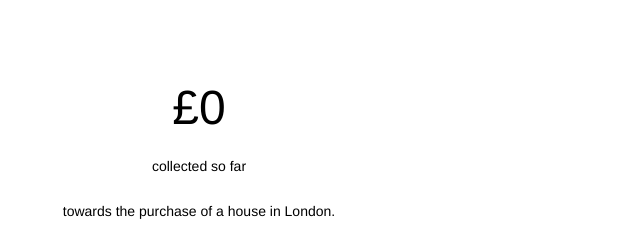
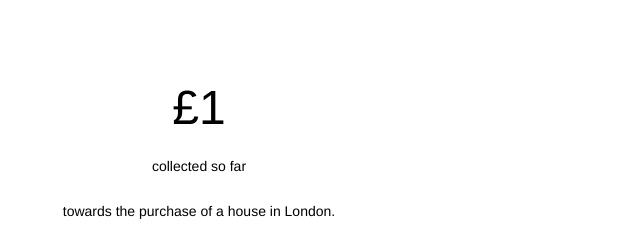
Before and after one commit to 1britishpound-byte/1britishpounds, a plain HTML site: page index.html in a window 1280 px wide. Shown: the top 229 px of the page, 441-1081 px from the left. Drawn offline with Linux system fonts and the light colour scheme.

Commit message:
Update index.html

```diff
--- a/index.html
+++ b/index.html
@@ -107,7 +107,7 @@
 
   <div class="container">
 
-    <h1>£0</h1>
+    <h1>£1</h1>
 
     <p>
       collected so far<br><br>
```
